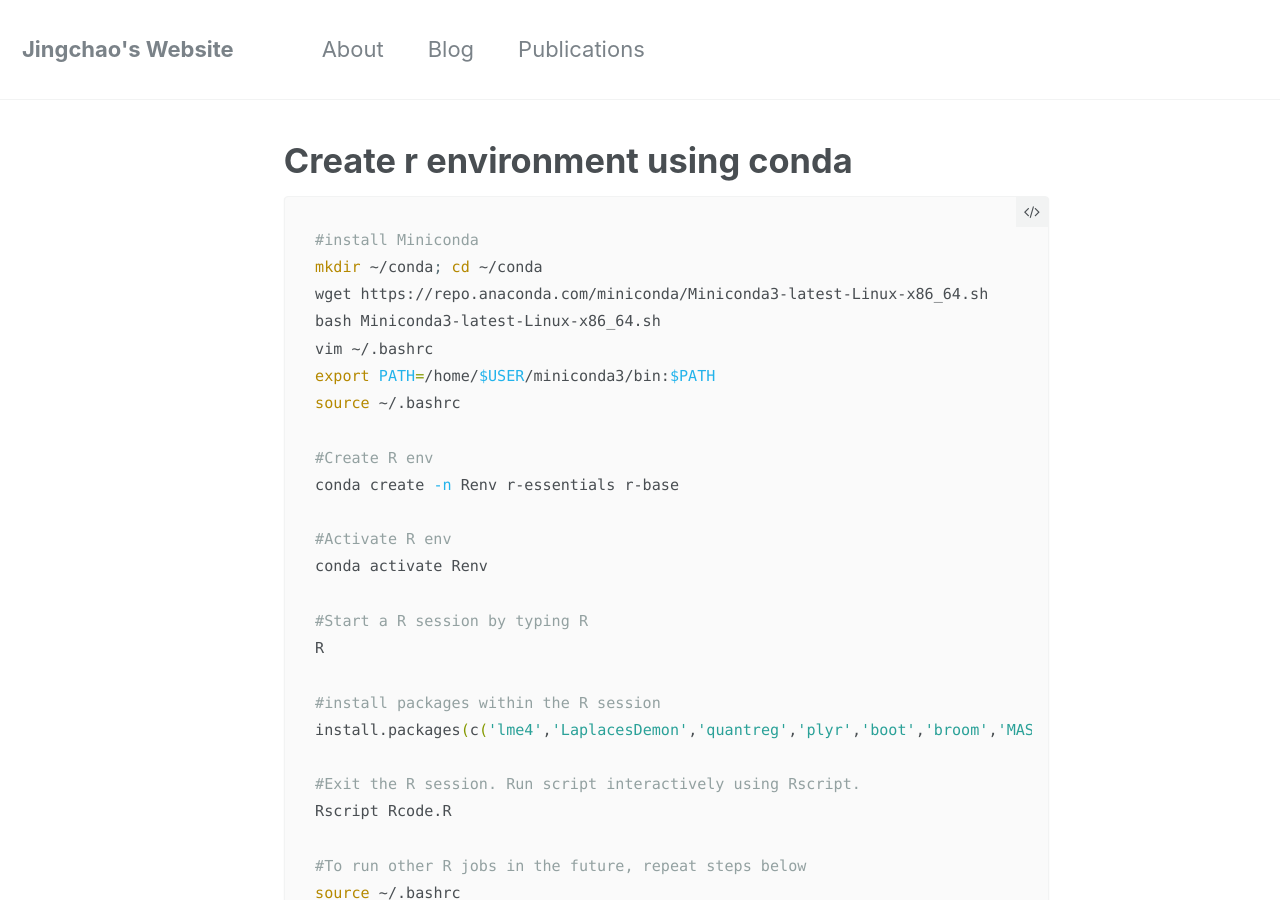
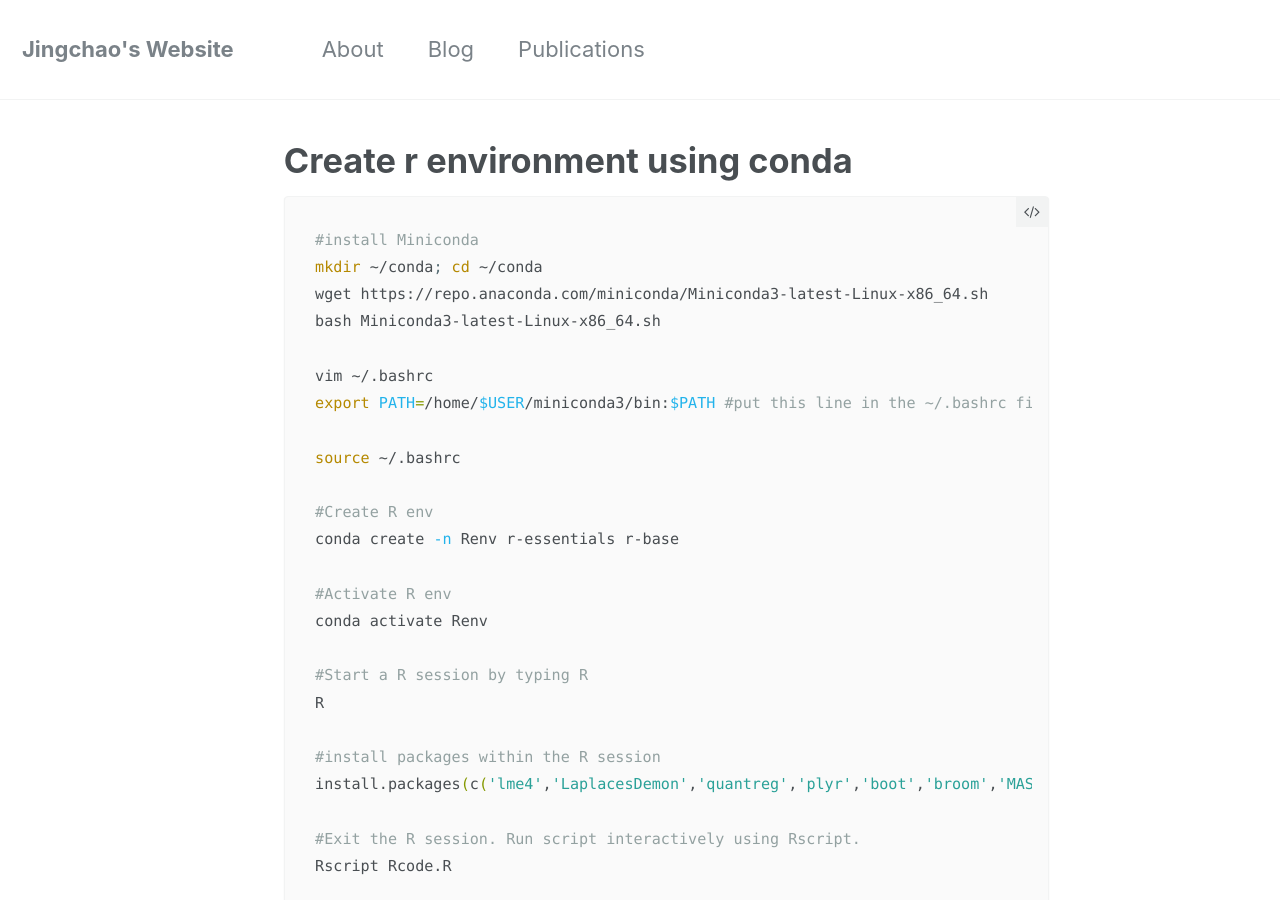
Before and after one commit to JingchaoZhang/JingchaoZhang.github.io, a Jekyll site: the page built from _posts/2020-07-11-Create R environment using conda.md, in a window 1280 px wide and 900 px high. Built offline with Jekyll 4.4.1, drawn with Linux system fonts in a browser that asks for light colours.

Commit message:
Update 2020-07-11-Create R environment using conda.md

```diff
--- a/_posts/2020-07-11-Create R environment using conda.md
+++ b/_posts/2020-07-11-Create R environment using conda.md
@@ -8,8 +8,10 @@ author_profile: false
 mkdir ~/conda; cd ~/conda
 wget https://repo.anaconda.com/miniconda/Miniconda3-latest-Linux-x86_64.sh
 bash Miniconda3-latest-Linux-x86_64.sh
+
 vim ~/.bashrc
-export PATH=/home/$USER/miniconda3/bin:$PATH
+export PATH=/home/$USER/miniconda3/bin:$PATH #put this line in the ~/.bashrc file
+
 source ~/.bashrc
 
 #Create R env
```
